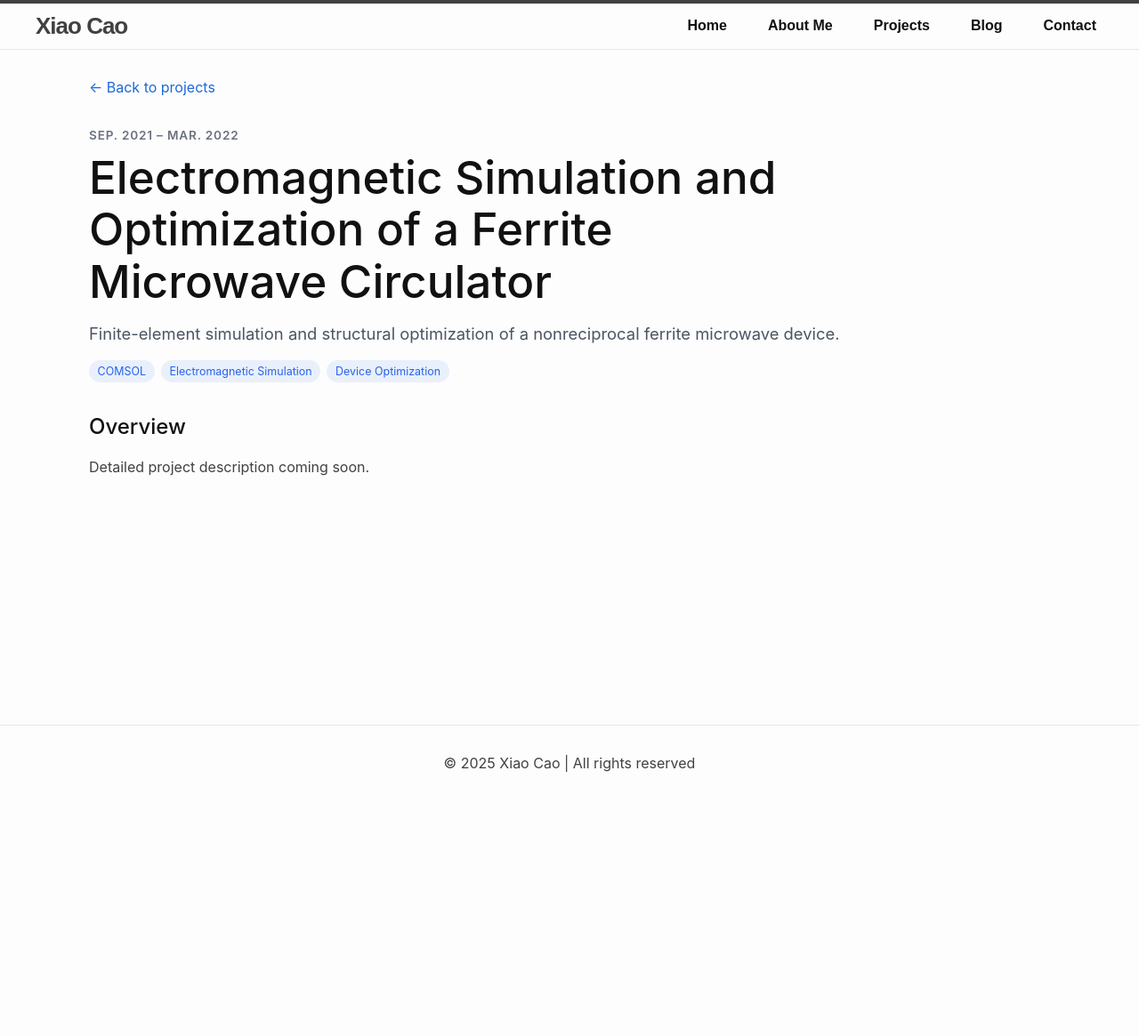
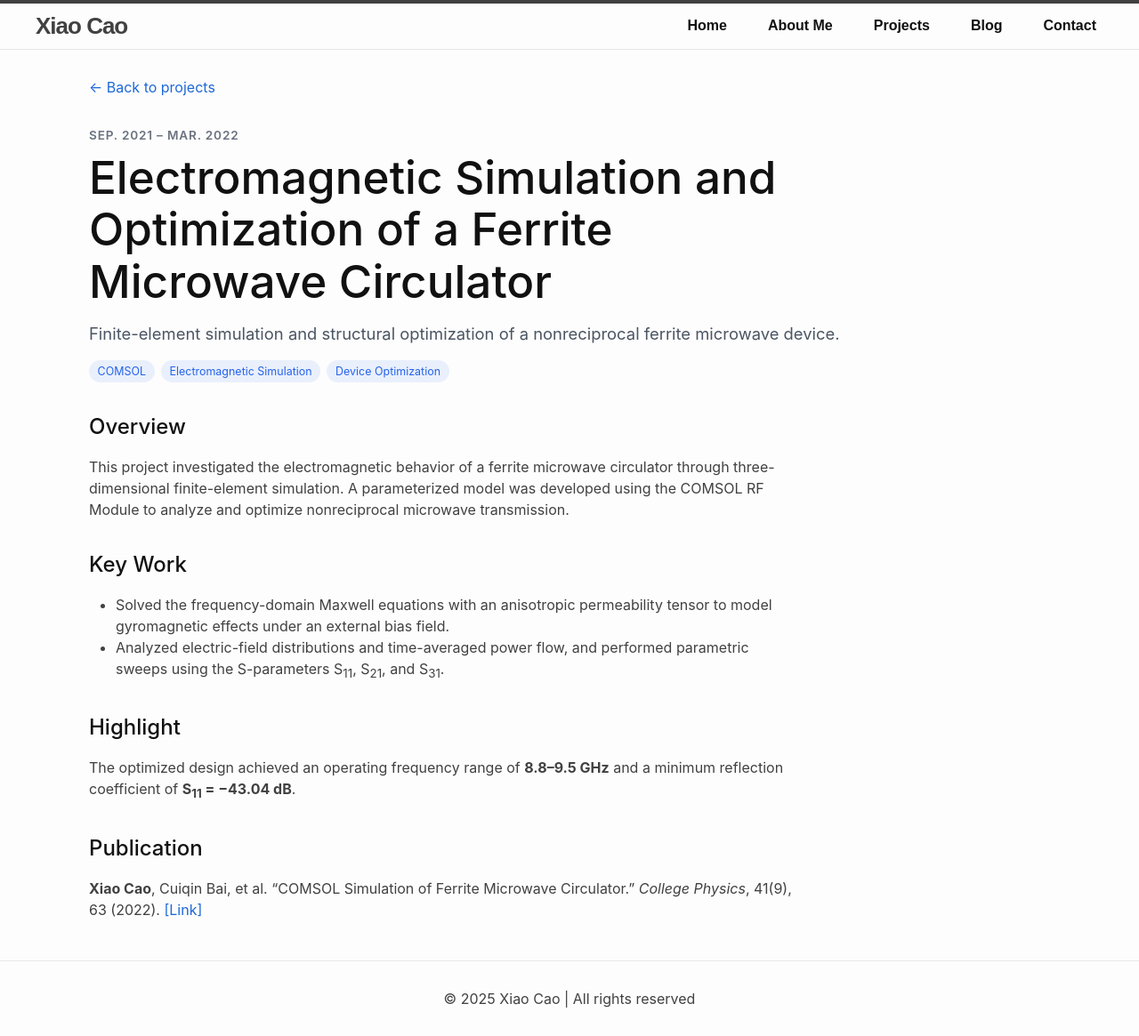
Before and after one commit to FranklinCao123/FranklinCao123.github.io, a Jekyll site: the page built from _projects/microwave-circulator.md, in a window 1280 px wide. Shown: the whole page at 89% size. Built offline with Jekyll 4.4.1, drawn with Linux system fonts in a browser that asks for light colours; a style sheet for code colours, icons or effects is not loaded; before the commit the page ends 900 px from its top, so only the background shows below that.

Commit message:
Add concise descriptions for remaining projects

```diff
--- a/_projects/microwave-circulator.md
+++ b/_projects/microwave-circulator.md
@@ -9,8 +9,22 @@ tags:
   - COMSOL
   - Electromagnetic Simulation
   - Device Optimization
+status: "Published"
 ---
 
 ## Overview
 
-Detailed project description coming soon.
+This project investigated the electromagnetic behavior of a ferrite microwave circulator through three-dimensional finite-element simulation. A parameterized model was developed using the COMSOL RF Module to analyze and optimize nonreciprocal microwave transmission.
+
+## Key Work
+
+- Solved the frequency-domain Maxwell equations with an anisotropic permeability tensor to model gyromagnetic effects under an external bias field.
+- Analyzed electric-field distributions and time-averaged power flow, and performed parametric sweeps using the S-parameters S<sub>11</sub>, S<sub>21</sub>, and S<sub>31</sub>.
+
+## Highlight
+
+The optimized design achieved an operating frequency range of **8.8–9.5 GHz** and a minimum reflection coefficient of **S<sub>11</sub> = −43.04 dB**.
+
+## Publication
+
+**Xiao Cao**, Cuiqin Bai, et al. “COMSOL Simulation of Ferrite Microwave Circulator.” *College Physics*, 41(9), 63 (2022). [[Link]](https://dxwl.bnu.edu.cn/CN/10.16854/j.cnki.1000-0712.220035)
```
Also changed, not shown: _projects/image-compression.md (+11 -1 lines), _projects/scientific-inference.md (+11 -1 lines), 3 other files.
